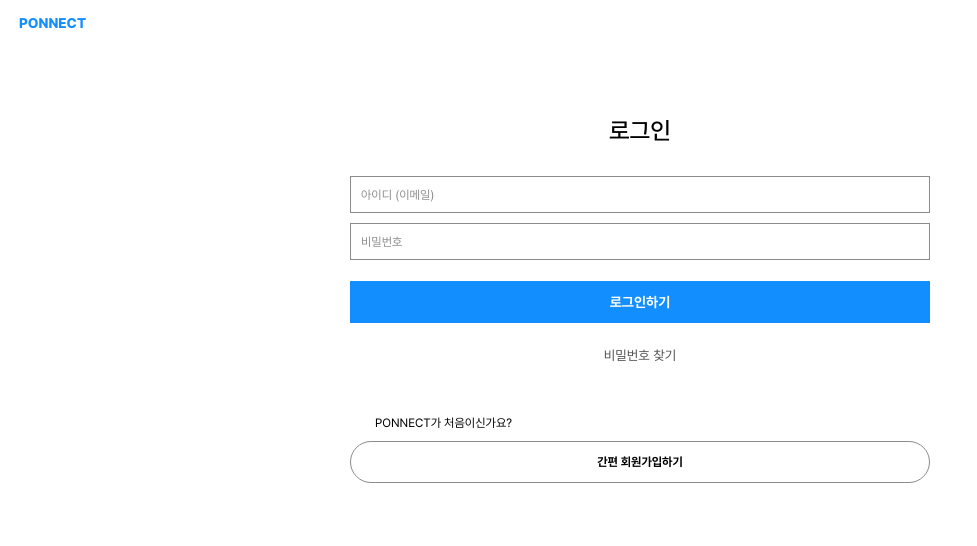
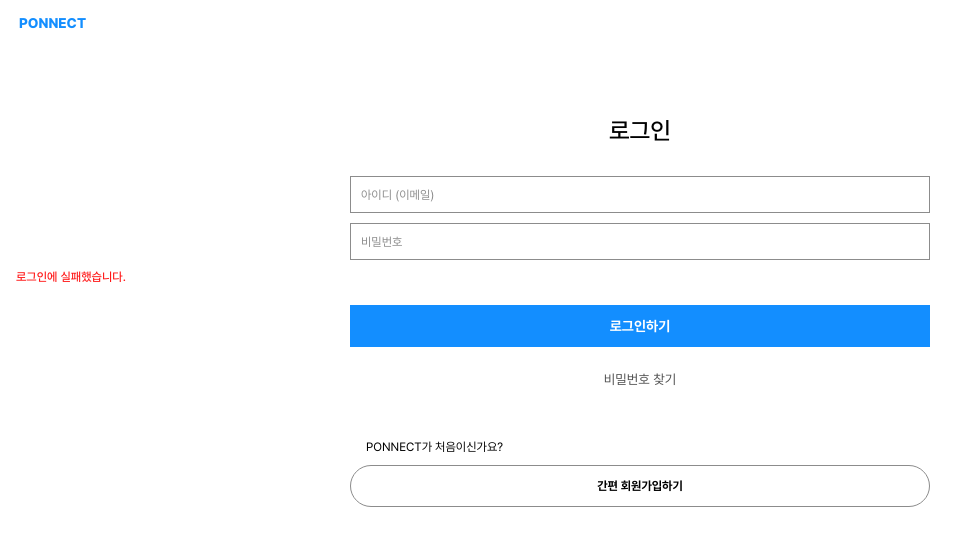
Before and after one commit to 9oormthon-univ/2024_BEOTKKOTTHON_TEAM_17_FE, a React (Create React App) app: page /signin in a window 1280 px wide. Both pictures are taken after a click on the button "로그인하기". Shown: the top 546 px of the page, without its empty margins (0-977 px from the left). Built offline with nearby package versions, Linux system fonts and the light colour scheme; no server answers.

Commit message:
Feat : 비밀번호 & 아이디 틀렸을 때 경고 문구 추가

```diff
--- a/src/pages/SignIn.js
+++ b/src/pages/SignIn.js
@@ -10,6 +10,9 @@ const SignIn = () => {
   const location = useLocation();
   const navigate = useNavigate();
   const [cookies, setCookie] = useCookies(["jwt-token"]);
+
+  //비밀번호가 틀렸을 때 사용
+  const [errorMessage, setErrorMessage] = useState("");
 
   const [signInData, setSignInData] = useState({
     principal: "",
@@ -30,6 +33,11 @@ const SignIn = () => {
       navigate("/"); // 메인으로 리다이렉트
       console.log("로그인 성공");
     } catch (error) {
+      if (error.response && error.response.status === 400) {
+        setErrorMessage("아이디 또는 비밀번호를 확인해주세요.");
+      } else {
+        setErrorMessage("로그인에 실패했습니다.");
+      }
       console.error("로그인 실패:", error);
     }
   };
@@ -99,6 +107,7 @@ const SignIn = () => {
                 onChange={handleChangeState}
                 placeholder="비밀번호"
               />
+              {errorMessage && <ErrorMessage>{errorMessage}</ErrorMessage>}
               <Button onClick={handleSignIn}>로그인하기</Button>
               <Button $isFindPassword>비밀번호 찾기</Button>
               <SignupPrompt>
@@ -240,7 +249,7 @@ const SignUpButton = styled(Button)`
 
 const IsFirst = styled.div`
   margin-top: 20px;
-  margin-left: 25px;
+  margin-left: 16px;
   align-self: flex-start;
   font-family: Pretendard;
   font-size: 12px;
@@ -249,3 +258,19 @@ const IsFirst = styled.div`
   line-height: normal;
   color: #000;
 `;
+
+const ErrorMessage = styled.div`
+  display: flex;
+  align-self: flex-start;
+  margin-left: 16px;
+  margin-bottom: 10px;
+
+  color: #ff1616;
+  leading-trim: both;
+  text-edge: cap;
+  font-family: Pretendard;
+  font-size: 12px;
+  font-style: normal;
+  font-weight: 500;
+  line-height: normal;
+`;
```
